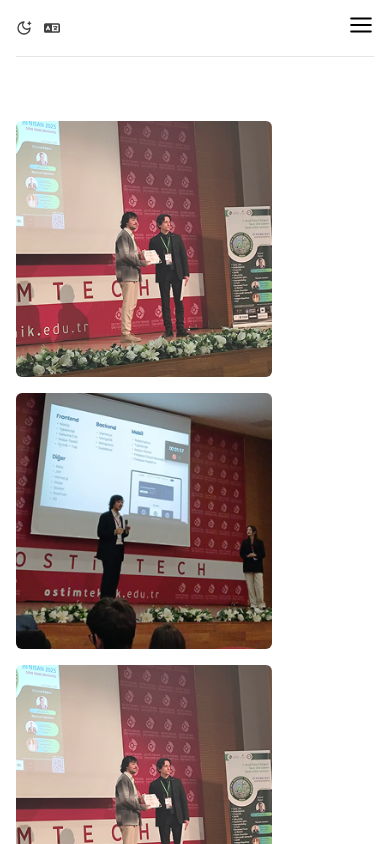
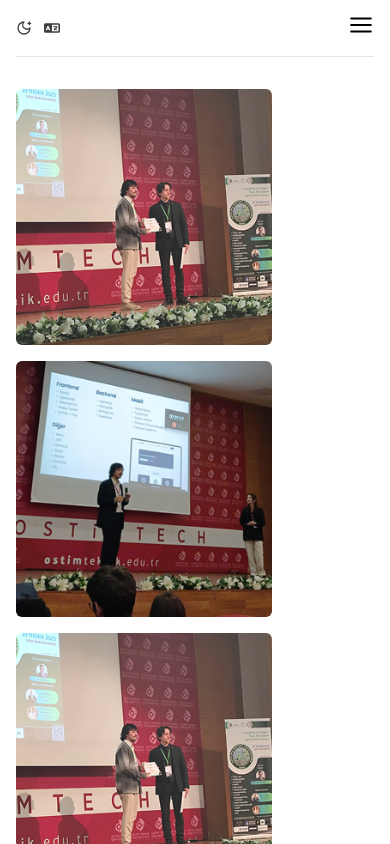
Before and after one commit to poyrazavsever/poyrazavsever.com, a Next.js app: page /gallery in a window 390 px wide. Shown: the top 844 px of the page. Built offline with nearby package versions, Linux system fonts and the light colour scheme.

Commit message:
feat: added again responsive desing to gallery

```diff
--- a/pages/gallery.js
+++ b/pages/gallery.js
@@ -38,7 +38,7 @@ const Gallery = () => {
   return (
     <>
       {/* Grid Gallery */}
-      <div className="grid grid-cols-1 sm:grid-cols-3 md:grid-cols-4 gap-4 my-16">
+      <div className="grid grid-cols-1 sm:grid-cols-3 md:grid-cols-4 gap-4 my-8 sm:my-16">
         {galleryImages.map((src, idx) => (
           <div key={idx} onClick={() => openModal(idx)} className="cursor-pointer">
             <img
```
